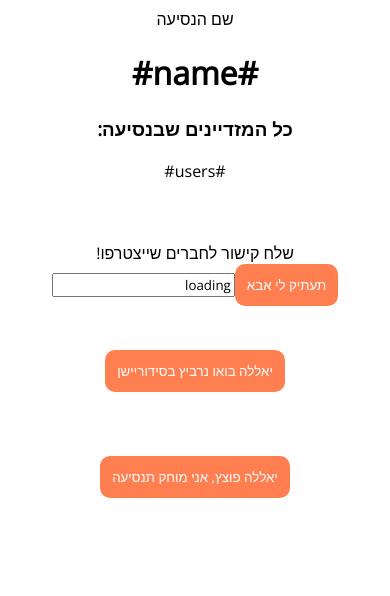
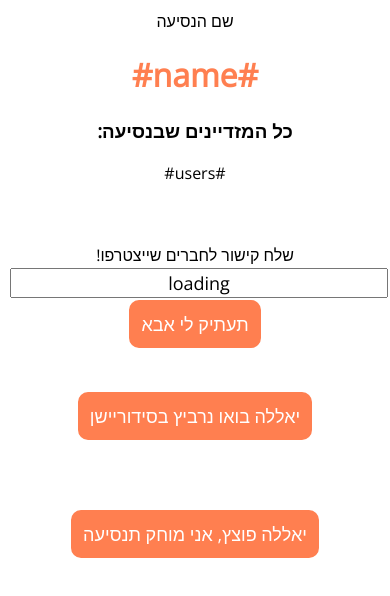
Before and after one commit to Nimrodifla/driveSetup, a website: page drive_created.html in a window 390 px wide. Drawn offline with nearby package versions, Linux system fonts and the light colour scheme.

Commit message:
Mobile compatability

```diff
--- a/db.txt
+++ b/db.txt
@@ -1,2 +1,2 @@
-{}
-{}
+{"288481":{"linkId":"zb4ymG","ownerId":"EK8ifmMbcA","driveName":"ניקי","users":[{"name":"נימי","id":"EK8ifmMbcA","howMuch":"3"}],"setuped":false}}
+{"zb4ymG":"288481"}
--- a/style.css
+++ b/style.css
@@ -3,6 +3,7 @@
 body {
     font-family: 'Open Sans', sans-serif;
     text-align: right;
+    margin: 10px;
 }
 
 button {
@@ -16,6 +17,7 @@ button {
     border-style: solid;
     border-width: 2px;
     border-color: coral;
+    font-size: large;
 }
 
 button:hover {
@@ -26,4 +28,22 @@ button:hover {
 input {
     font-family: 'Open Sans', sans-serif;
     text-align: right;
+    width: 100%;
+    font-size: large;
+    margin: 2px 0px;
+    outline: none;
 }
+
+#link {
+    text-align: center;
+}
+
+#will {
+    width: 45%;
+    margin: 0px 7px;
+}
+
+h1 {
+    color: coral;
+    font-weight: bolder;
+}
```
Also changed, not shown: create.html (+1 -0 lines).
